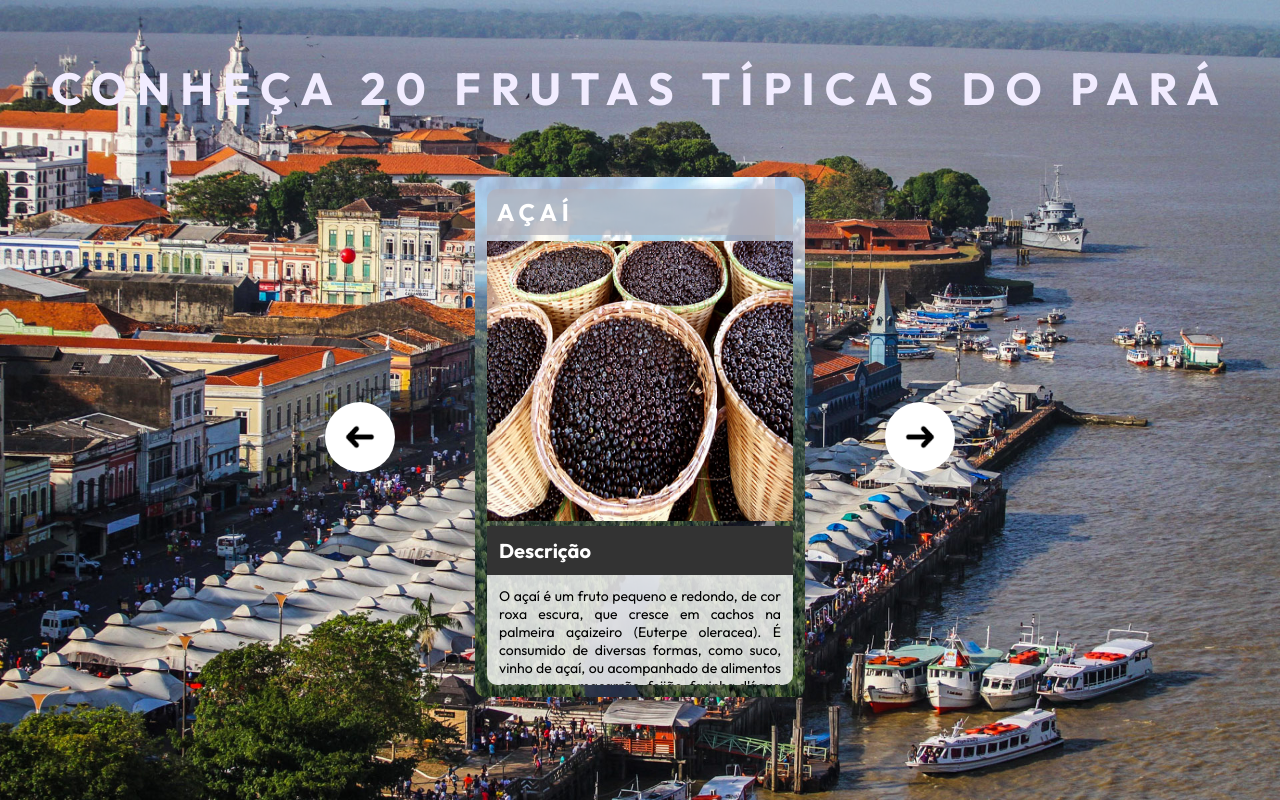
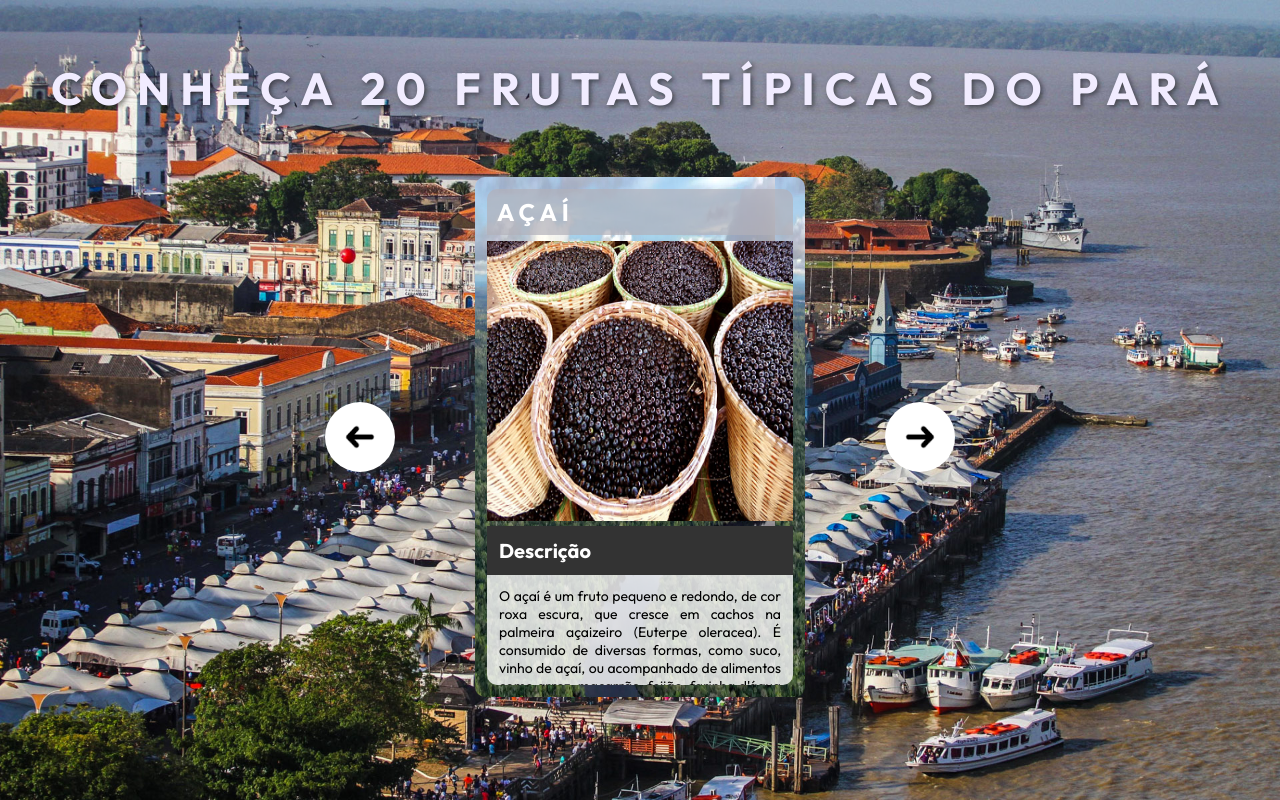
Before and after one commit to YudiYamada/20-Frutas-T-picas-do-Par-, a plain HTML site: page index.html in a window 1280 px wide. Drawn offline with Linux system fonts and the light colour scheme.

Commit message:
Update estilos.css
adicionando sombra nas letras do título

```diff
--- a/src/css/estilos.css
+++ b/src/css/estilos.css
@@ -16,6 +16,7 @@ body{
     font-size: 45px;
     letter-spacing: 10px;
     text-transform: uppercase;
+    text-shadow: 2px 2px 5px rgba(0, 0, 0, 0.5);
 }
 
 .frutas-slider{
```
